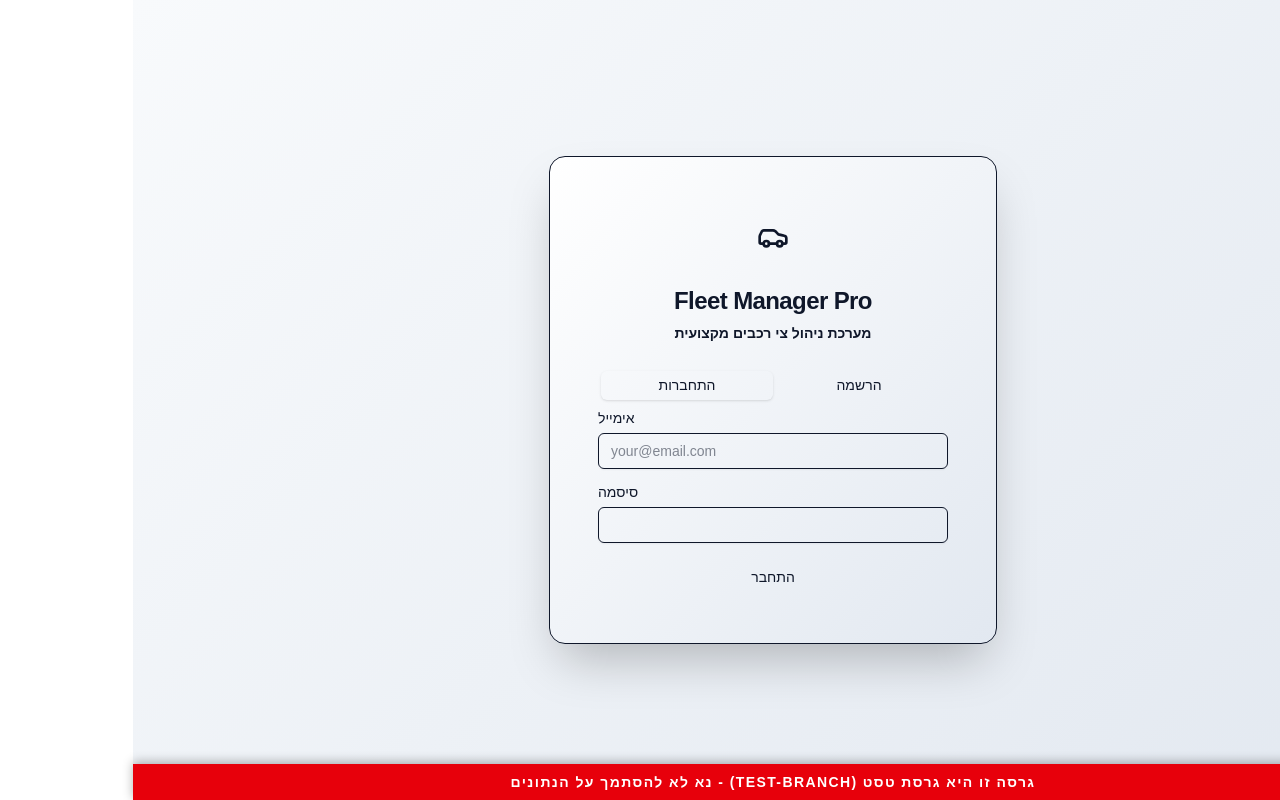
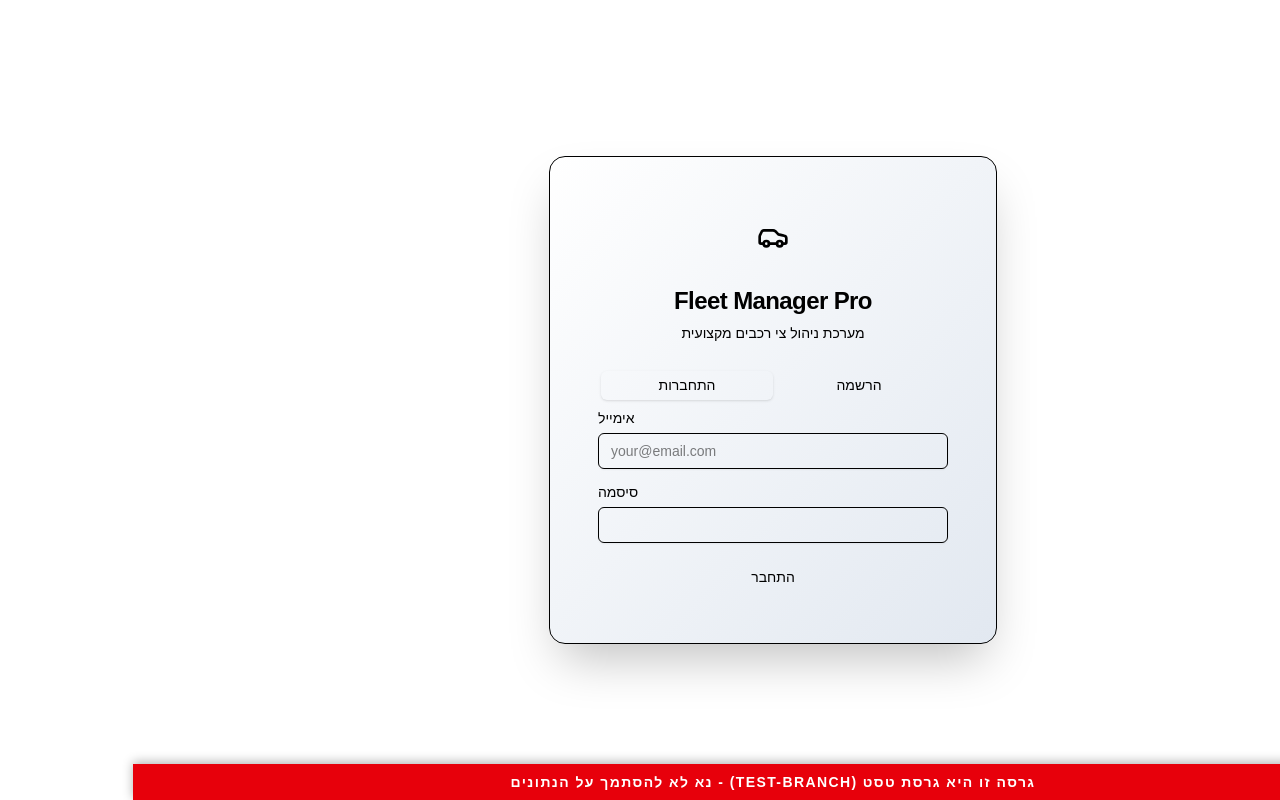
Before and after one commit to malachiroei/fleet-manager-2026, a React (Vite) app: page /auth in a window 1280 px wide. Built offline with nearby package versions, Linux system fonts and the light colour scheme; the HTML template or start-up script is replaced by a standard one.

Commit message:
Fix CSS syntax error and maximize contrast for Audi UI

```diff
--- a/src/index.css
+++ b/src/index.css
@@ -61,35 +61,16 @@
 
 @layer base {
   body {
-    background: linear-gradient(135deg, #f8fafc 0%, #e2e8f0 100%);
-    color: #0f172a; /* טקסט כהה מאוד לקריאות מקסימלית */
+    background: #fff;
+    color: inherit;
     font-family: 'Heebo', sans-serif;
     min-height: 100vh;
   }
 }
 
 @layer components {
-  /* כרטיסיות תלת-ממדיות עם אפקט זכוכית בהירה */
-  .stats-card {
-    background: rgba(255, 255, 255, 0.7);
-    backdrop-filter: blur(10px);
-    border: 1px solid rgba(255, 255, 255, 0.8);
-    box-shadow: 20px 20px 60px #d1d5db,
-                -20px -20px 60px #ffffff;
-    border-radius: 24px;
-    transition: all 0.3s ease;
-  }
-
-  .stats-card:hover {
-    transform: translateY(-5px) scale(1.01);
-    box-shadow: 10px 10px 30px #cbd5e1;
-  }
-
-  /* כותרות וטקסט - חובה כהה */
-  h1, h2, h3, p, span {
-    color: #0f172a !important;
-    font-weight: 600;
-  }
+  /* הסרנו עיצוב גלובלי לכרטיסים וכותרות כדי להחזיר למראה המקורי */
+  /* אם יש צורך, ניתן להחזיר .stats-card רק לדפים רלוונטיים */
 
   /* הפס הירוק בתחתית */
   .production-bar {
```
